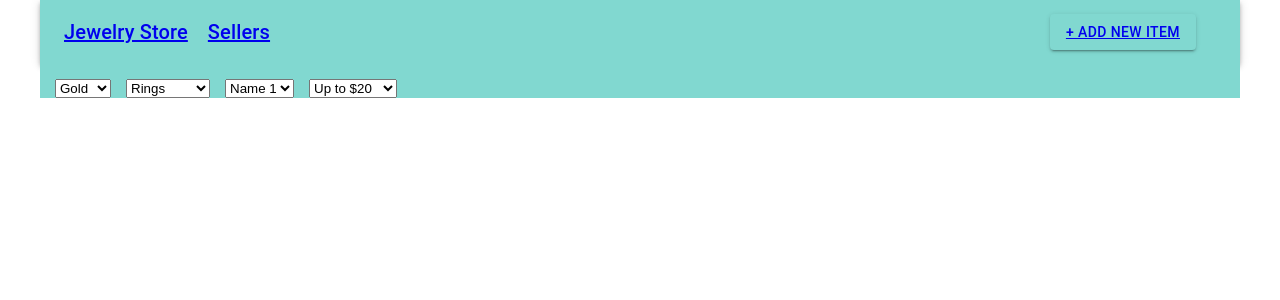
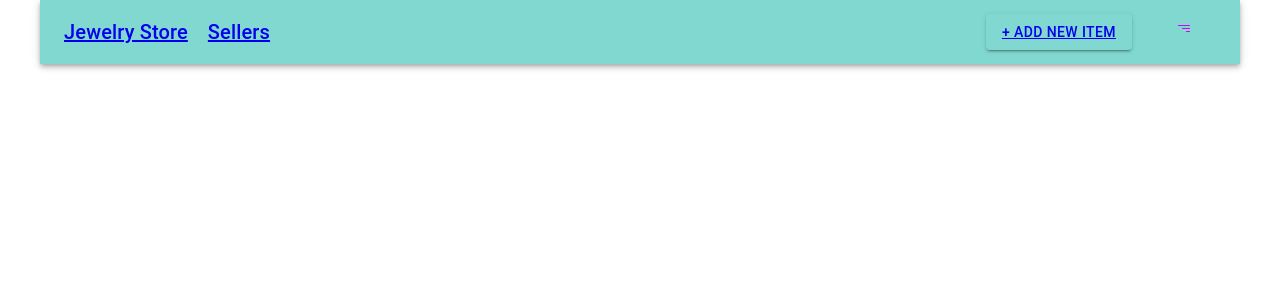
Before and after one commit to angelatolwani/phase-4-project, a React (Create React App) app in the folder client/: page / in a window 1280 px wide. Shown: the top 300 px of the page. Built offline with nearby package versions, Linux system fonts and the light colour scheme.

Commit message:
updated code

```diff
--- /dev/null
+++ b/client/src/components/FIlterComponent.js
@@ -0,0 +1,38 @@
+function FilterComponent() {
+  return (
+    <div className='filter_grid'>
+      <div className='filters'>
+        <select name='metal' id='metal'>
+          <option value='gold'>Gold</option>
+          <option value='silver'>Silver</option>
+        </select>
+      </div>
+      <div className='filters'>
+        <select name='type' id='type'>
+          <option value='rings'>Rings</option>
+          <option value='earrings'>Earrings</option>
+          <option value='bracelets'>Bracelets</option>
+          <option value='necklaces'>Necklaces</option>
+        </select>
+      </div>
+      <div className='filters'>
+        <select name='sellers' id='sellers'>
+          <option value='name1'>Name 1</option>
+          <option value='name2'>Name 2</option>
+          <option value='name3'>Name 3</option>
+          <option value='name4'>Name 4</option>
+        </select>
+      </div>
+      <div className='filters'>
+        <select name='price' id='price'>
+          <option value='20'>Up to $20</option>
+          <option value='50'>Up to $50</option>
+          <option value='100'>Up to $100</option>
+          <option value='150+'>$150+</option>
+        </select>
+      </div>
+    </div>
+  );
+}
+
+export default FilterComponent;
--- /dev/null
+++ b/client/src/components/FilterIcon.js
@@ -0,0 +1,20 @@
+import React from "react";
+
+function FilterIcon() {
+  return (
+    <div>
+      <svg
+        xmlns='http://www.w3.org/2000/svg'
+        width='16'
+        height='16'
+        fill='currentColor'
+        className='bi bi-filter-right'
+        viewBox='0 0 16 16'
+      >
+        <path d='M14 10.5a.5.5 0 0 0-.5-.5h-3a.5.5 0 0 0 0 1h3a.5.5 0 0 0 .5-.5m0-3a.5.5 0 0 0-.5-.5h-7a.5.5 0 0 0 0 1h7a.5.5 0 0 0 .5-.5m0-3a.5.5 0 0 0-.5-.5h-11a.5.5 0 0 0 0 1h11a.5.5 0 0 0 .5-.5' />
+      </svg>
+    </div>
+  );
+}
+
+export default FilterIcon;
--- a/client/src/components/Header.js
+++ b/client/src/components/Header.js
@@ -5,8 +5,10 @@ import Toolbar from "@mui/material/Toolbar";
 import Typography from "@mui/material/Typography";
 import Button from "@mui/material/Button";
 import { createTheme, ThemeProvider } from "@mui/material/styles";
-import { lime, purple } from "@mui/material/colors";
-import Home from "./Home";
+import { purple } from "@mui/material/colors";
+import FilterIcon from "./FilterIcon";
+import { useState } from "react";
+import FilterComponent from "./FIlterComponent";
 
 const theme = createTheme({
   palette: {
@@ -18,6 +20,12 @@ const theme = createTheme({
 });
 
 function Header() {
+  const [showFilters, setShowFilters] = useState(false);
+
+  const toggleFilters = () => {
+    setShowFilters((prevState) => !prevState);
+    console.log("clicked");
+  };
   return (
     <>
       <ThemeProvider theme={theme}>
@@ -51,6 +59,10 @@ function Header() {
                   + Add New Item
                 </NavLink>{" "}
               </Button>
+              <Button onClick={toggleFilters} color='secondary'>
+                <FilterIcon />
+                {showFilters && <FilterComponent />}
+              </Button>
             </Toolbar>
           </AppBar>
         </Box>
--- a/client/src/components/Home.js
+++ b/client/src/components/Home.js
@@ -1,5 +1,5 @@
+import React, { useEffect, useState } from "react";
 import JewelryList from "./JewelryList";
-import { useEffect, useState } from "react";
 
 /**
  * WE have to add handle PATCH and DELETE
@@ -8,70 +8,42 @@ import { useEffect, useState } from "react";
  * 2) PATCH method -> to update a price
  * 3) DELETE method -> to delete an item from db
  * Not in priority: filter feature
- * **/
+ **/
 function Home() {
-  const [jewelries, setJewelries] = useState([])
+  const [jewelries, setJewelries] = useState([]);
 
   useEffect(() => {
     fetch("http://127.0.0.1:5555/")
-    .then((r) => r.json())
-    .then((jewelryArray) => {
-      setJewelries(jewelryArray)
-      console.log({jewelryArray})
-    })
-    .catch((err) => console.error(err));
-  }, [])
+      .then((r) => r.json())
+      .then((jewelryArray) => {
+        setJewelries(jewelryArray);
+        console.log({ jewelryArray });
+      })
+      .catch((err) => console.error(err));
+  }, []);
 
   const handleUpdatedItem = (updatedItem) => {
-    const updatedItemArray =  jewelries.map(jewelry => {
-      if (jewelry.id === updatedItem.id) return updatedItem
-      else return jewelry
+    const updatedItemArray = jewelries.map((jewelry) => {
+      if (jewelry.id === updatedItem.id) return updatedItem;
+      else return jewelry;
     });
-    setJewelries(updatedItemArray)
-  }
+    setJewelries(updatedItemArray);
+  };
 
   const handleDeleteItem = (id) => {
     const updatedJewelryArray = jewelries.filter((jewelry) => {
-      return jewelry.id !== id
-    })
-    setJewelries(updatedJewelryArray)
-  }
+      return jewelry.id !== id;
+    });
+    setJewelries(updatedJewelryArray);
+  };
 
   return (
     <div>
-      <div className='filter_grid'>
-        <div className='filters'>
-          <select name='metal' id='metal'>
-            <option value='gold'>Gold</option>
-            <option value='silver'>Silver</option>
-          </select>
-        </div>
-        <div className='filters'>
-          <select name='type' id='type'>
-            <option value='rings'>Rings</option>
-            <option value='earrings'>Earrings</option>
-            <option value='bracelets'>Bracelets</option>
-            <option value='necklaces'>Necklaces</option>
-          </select>
-        </div>
-        <div className='filters'>
-          <select name='sellers' id='sellers'>
-            <option value='name1'>Name 1</option>
-            <option value='name2'>Name 2</option>
-            <option value='name3'>Name 3</option>
-            <option value='name4'>Name 4</option>
-          </select>
-        </div>
-        <div className='filters'>
-          <select name='price' id='price'>
-            <option value='20'>Up to $20</option>
-            <option value='50'>Up to $50</option>
-            <option value='100'>Up to $100</option>
-            <option value='150+'>$150+</option>
-          </select>
-        </div>
-      </div>
-      <JewelryList jewelries={jewelries} handleDeleteItem={handleDeleteItem} handleUpdatedItem={handleUpdatedItem} />
+      <JewelryList
+        jewelries={jewelries}
+        handleDeleteItem={handleDeleteItem}
+        handleUpdatedItem={handleUpdatedItem}
+      />
     </div>
   );
 }
```
